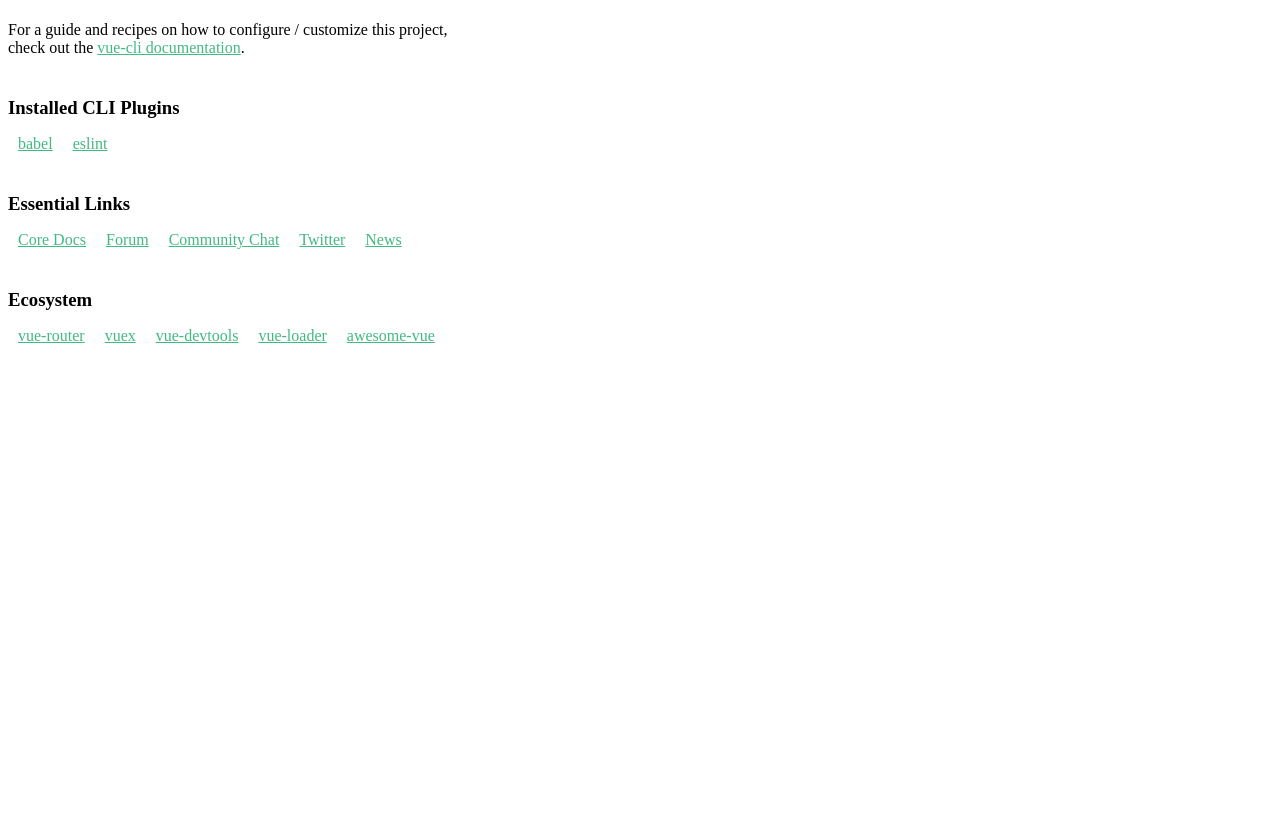
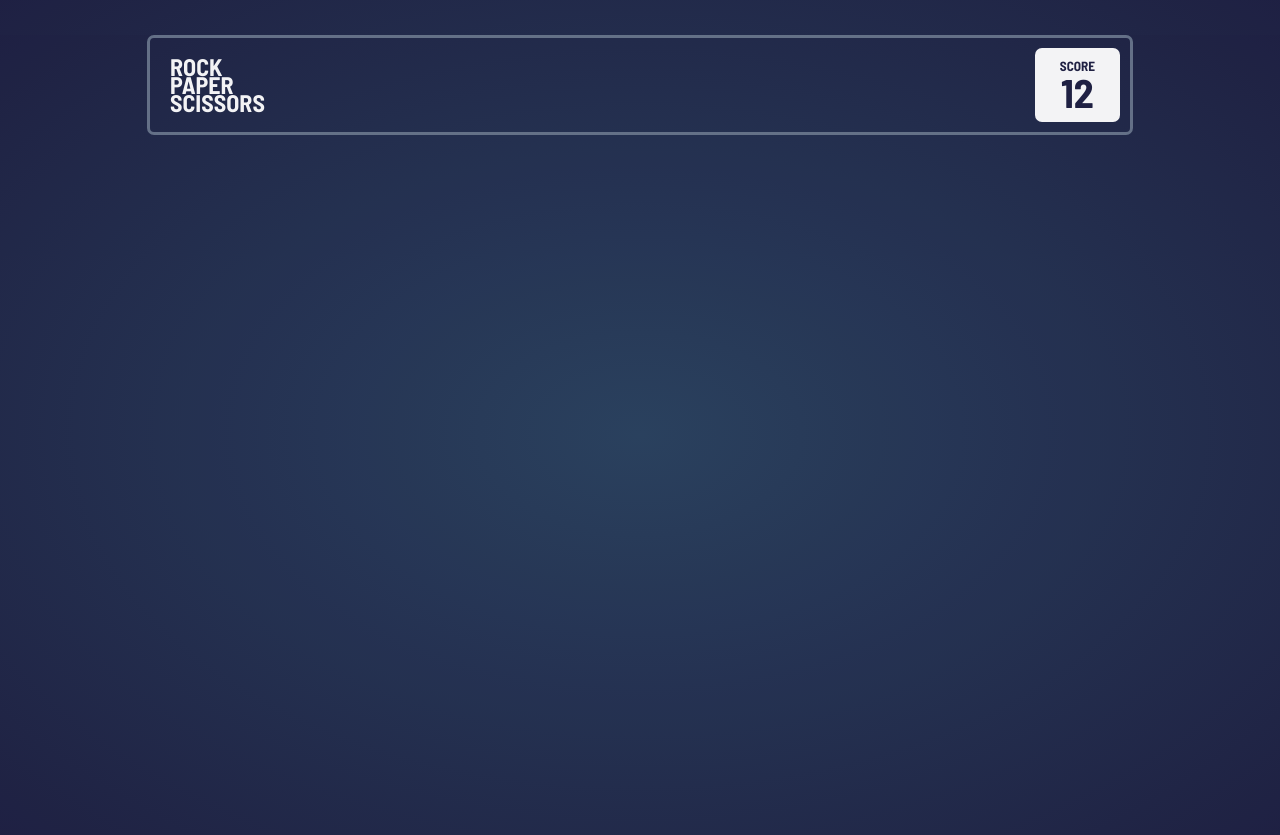
Before and after one commit to WillemTaylor/rock-paper-scissors-game, a Vue app: page / in a window 1280 px wide. Before the commit the page ends 800 px from the top, so only its background shows below. Built offline with nearby package versions, Linux system fonts and the light colour scheme.

Commit message:
header created

```diff
--- a/src/App.vue
+++ b/src/App.vue
@@ -1,16 +1,20 @@
 <template>
   <div>
-    <Home />
+    <Header />
   </div>
 </template>
 
 <script>
-import Home from "./components/home.vue";
+import Header from "./components/header.vue";
 
 export default {
   name: "App",
   components: {
-    Home
+    Header
   }
 };
 </script>
+
+<style lang="scss">
+@import "./assets/styles.scss";
+</style>
--- a/src/assets/styles.scss
+++ b/src/assets/styles.scss
@@ -5,5 +5,46 @@
   font-family: 'Barlow Semi Condensed', sans-serif;
   font-weight: 600;
   margin: 0;
-  color: hsl(229, 25%, 31%);
+  height: 100%;
+  width: 100%;
+  color: white;
+  opacity: 0.95;
+  background: radial-gradient(hsl(214, 47%, 23%), hsl(237, 49%, 15%));
 }
+
+.header-container {
+  display: flex;
+  flex-direction: row;
+  justify-content: space-between;
+  border: 3px solid hsl(217, 16%, 45%);
+  border-radius: 7px;
+  padding: 10px;
+  margin: 35px auto;
+  width: 75%;
+
+  h2 {
+    margin: 0;
+    line-height: 18px;
+    margin: 10px;
+  }
+
+  .scoreboard {
+    display: flex;
+    flex-direction: column;
+    align-items: center;
+    background: white;
+    padding: 5px 25px;
+    border-radius: 7px;
+    line-height: 26px;
+
+    h5,
+    h1 {
+      margin: 0;
+      color: hsl(237, 49%, 15%);
+    }
+
+    h1 {
+      font-size: 2.5em;
+    }
+  }
+}
--- /dev/null
+++ b/src/components/header.vue
@@ -0,0 +1,25 @@
+<template>
+  <div class="header-container">
+    <div>
+      <h2>
+        ROCK
+        <br />PAPER
+        <br />SCISSORS
+      </h2>
+    </div>
+    <div class="scoreboard">
+      <h5>SCORE</h5>
+      <h1>{{ score }}</h1>
+    </div>
+  </div>
+</template>
+
+<script>
+export default {
+  data() {
+    return {
+      score: 12
+    };
+  }
+};
+</script>
--- a/src/components/home.vue
+++ /dev/null
@@ -1,114 +0,0 @@
-<template>
-  <div class="hello">
-    <h1>{{ msg }}</h1>
-    <p>
-      For a guide and recipes on how to configure / customize this project,<br />
-      check out the
-      <a href="https://cli.vuejs.org" target="_blank" rel="noopener"
-        >vue-cli documentation</a
-      >.
-    </p>
-    <h3>Installed CLI Plugins</h3>
-    <ul>
-      <li>
-        <a
-          href="https://github.com/vuejs/vue-cli/tree/dev/packages/%40vue/cli-plugin-babel"
-          target="_blank"
-          rel="noopener"
-          >babel</a
-        >
-      </li>
-      <li>
-        <a
-          href="https://github.com/vuejs/vue-cli/tree/dev/packages/%40vue/cli-plugin-eslint"
-          target="_blank"
-          rel="noopener"
-          >eslint</a
-        >
-      </li>
-    </ul>
-    <h3>Essential Links</h3>
-    <ul>
-      <li>
-        <a href="https://vuejs.org" target="_blank" rel="noopener">Core Docs</a>
-      </li>
-      <li>
-        <a href="https://forum.vuejs.org" target="_blank" rel="noopener"
-          >Forum</a
-        >
-      </li>
-      <li>
-        <a href="https://chat.vuejs.org" target="_blank" rel="noopener"
-          >Community Chat</a
-        >
-      </li>
-      <li>
-        <a href="https://twitter.com/vuejs" target="_blank" rel="noopener"
-          >Twitter</a
-        >
-      </li>
-      <li>
-        <a href="https://news.vuejs.org" target="_blank" rel="noopener">News</a>
-      </li>
-    </ul>
-    <h3>Ecosystem</h3>
-    <ul>
-      <li>
-        <a href="https://router.vuejs.org" target="_blank" rel="noopener"
-          >vue-router</a
-        >
-      </li>
-      <li>
-        <a href="https://vuex.vuejs.org" target="_blank" rel="noopener">vuex</a>
-      </li>
-      <li>
-        <a
-          href="https://github.com/vuejs/vue-devtools#vue-devtools"
-          target="_blank"
-          rel="noopener"
-          >vue-devtools</a
-        >
-      </li>
-      <li>
-        <a href="https://vue-loader.vuejs.org" target="_blank" rel="noopener"
-          >vue-loader</a
-        >
-      </li>
-      <li>
-        <a
-          href="https://github.com/vuejs/awesome-vue"
-          target="_blank"
-          rel="noopener"
-          >awesome-vue</a
-        >
-      </li>
-    </ul>
-  </div>
-</template>
-
-<script>
-export default {
-  name: "HelloWorld",
-  props: {
-    msg: String
-  }
-};
-</script>
-
-<!-- Add "scoped" attribute to limit CSS to this component only -->
-<style scoped lang="scss">
-h3 {
-  margin: 40px 0 0;
-}
-ul {
-  list-style-type: none;
-  padding: 0;
-}
-li {
-  display: inline-block;
-  margin: 0 10px;
-}
-a {
-  color: #42b983;
-}
-</style>
```
Also changed, not shown: rock-paper-scissors-master/style-guide.md (+0 -4 lines).
